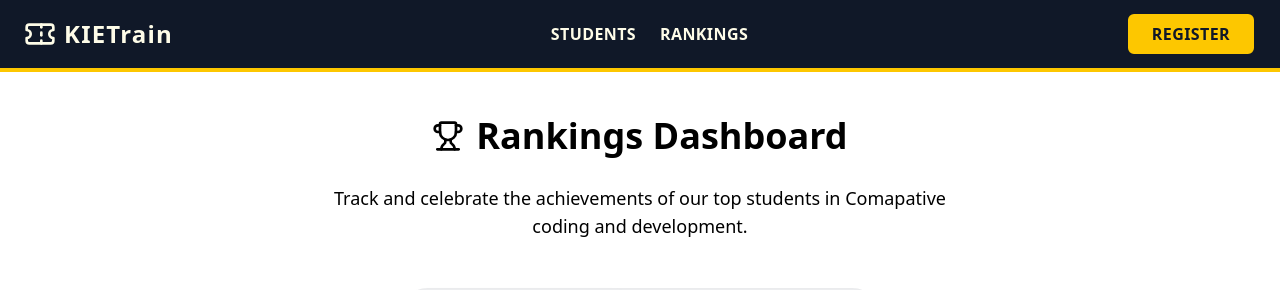
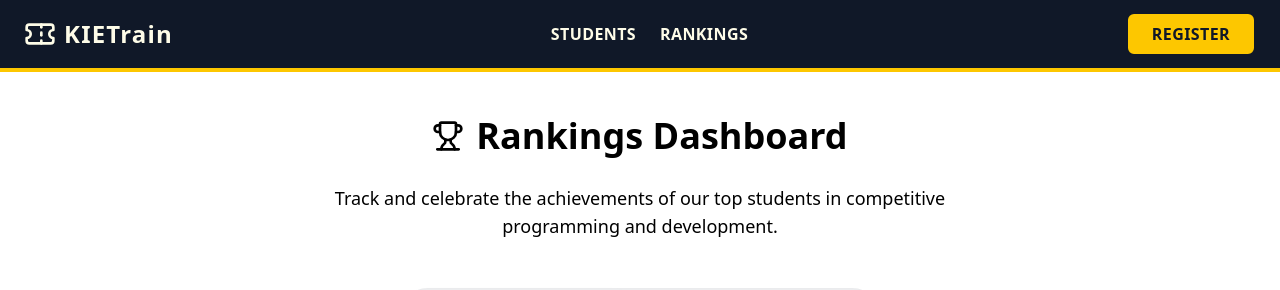
Before and after one commit to ayushmansingh2512/student_directory, a React app in the folder frontend/: page /rankings in a window 1280 px wide. Shown: the top 290 px of the page. Built offline with nearby package versions, Linux system fonts and the light colour scheme; no server answers; the HTML template or start-up script is replaced by a standard one.

Commit message:
spelling

```diff
--- a/frontend/src/pages/Rankings.jsx
+++ b/frontend/src/pages/Rankings.jsx
@@ -96,7 +96,7 @@ const Rankings = () => {
                         <h1 className="text-4xl font-extrabold text-text-main">Rankings Dashboard</h1>
                     </div>
                     <p className="text-lg text-text-light max-w-2xl mx-auto">
-                        Track and celebrate the achievements of our top students in Comapative coding and development.
+                        Track and celebrate the achievements of our top students in competitive programming and development.
                     </p>
                 </motion.div>
 
```
